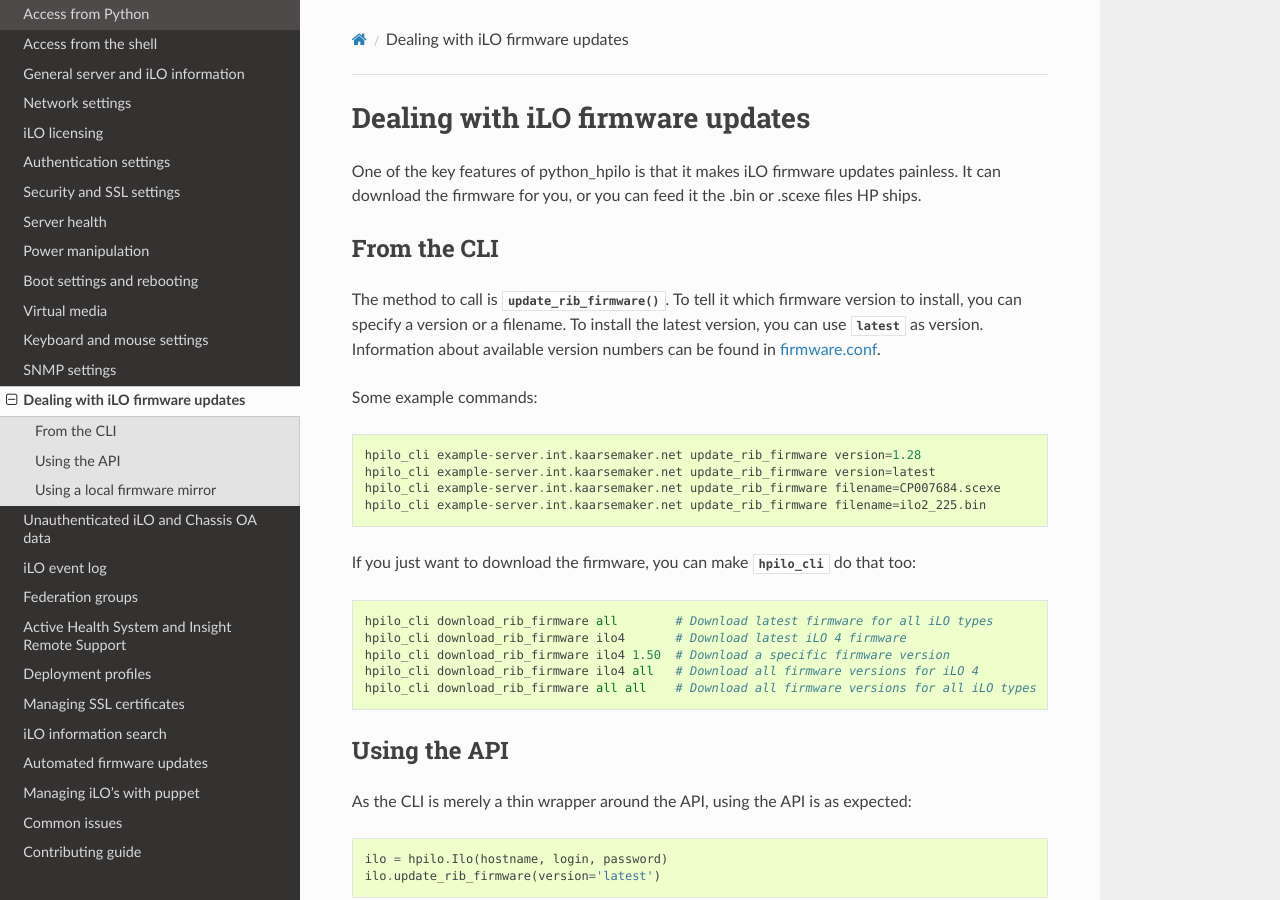
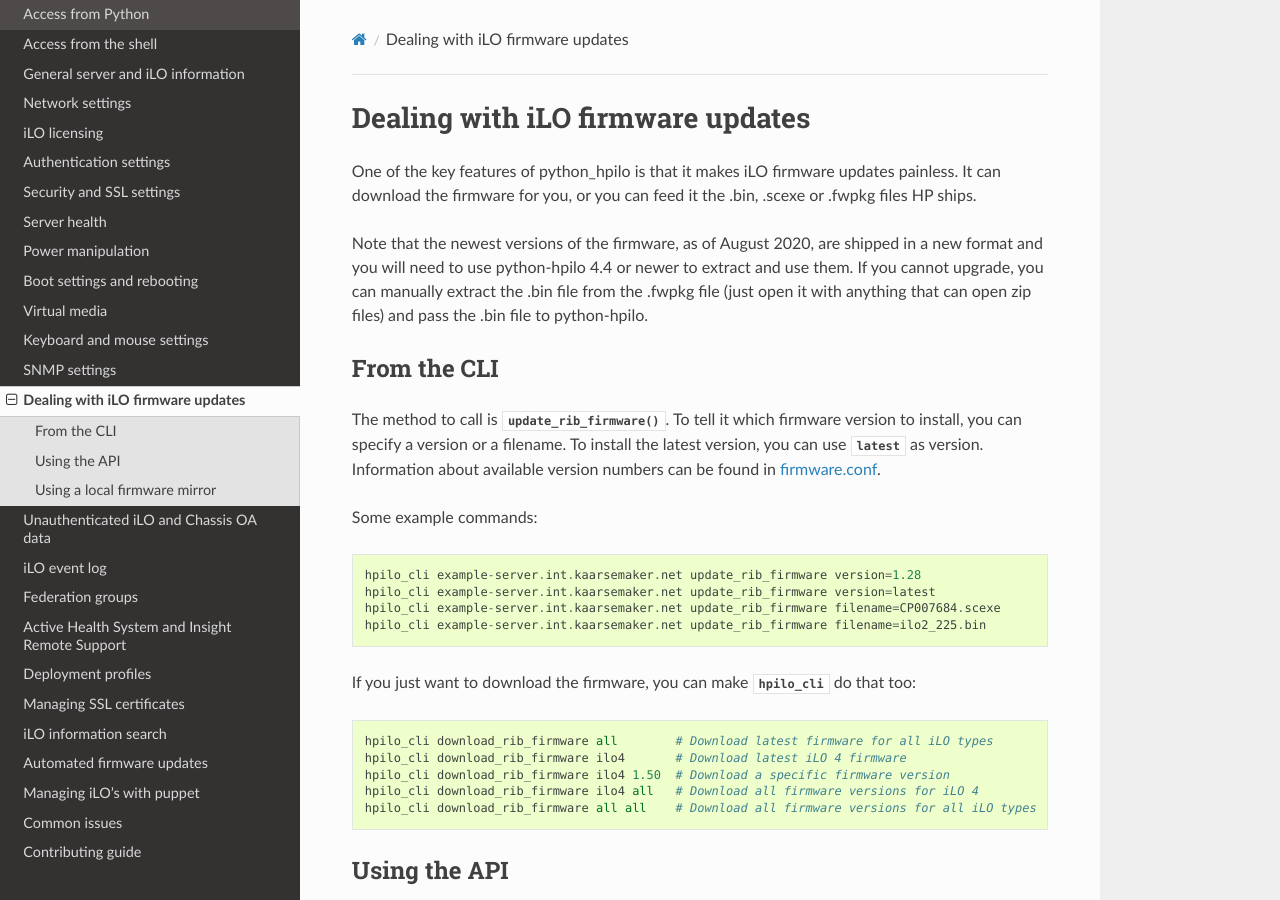
Before and after one commit to seveas/python-hpilo, a Sphinx documentation site: the page built from docs/firmware.rst, in a window 1280 px wide and 900 px high. Built offline with Sphinx 7.4.7 and the Read the Docs theme 2.0.0, drawn with Linux system fonts in a browser that asks for light colours.

Commit message:
Add some hints about firmware changes

```diff
--- a/docs/firmware.rst
+++ b/docs/firmware.rst
@@ -2,8 +2,14 @@
 =================================
 
 One of the key features of python_hpilo is that it makes iLO firmware updates
-painless. It can download the firmware for you, or you can feed it the .bin or
-.scexe files HP ships.
+painless. It can download the firmware for you, or you can feed it the .bin,
+.scexe or .fwpkg files HP ships.
+
+Note that the newest versions of the firmware, as of August 2020, are shipped
+in a new format and you will need to use python-hpilo 4.4 or newer to extract
+and use them. If you cannot upgrade, you can manually extract the .bin file
+from the .fwpkg file (just open it with anything that can open zip files) and
+pass the .bin file to python-hpilo.
 
 From the CLI
 ------------
--- a/docs/troubleshooting.rst
+++ b/docs/troubleshooting.rst
@@ -37,6 +37,9 @@
 so it's always a good idea to start with a firmware update::
 
   hpilo_cli example-server.int.kaarsemaker.net update_rib_firmware version=latest
+
+If this fails to extract the firmware, try upgrading python-hpilo as newer
+firmware versions are shipped in a different, incompatible format.
 
 Syntax error: Line #0
 ---------------------
```
